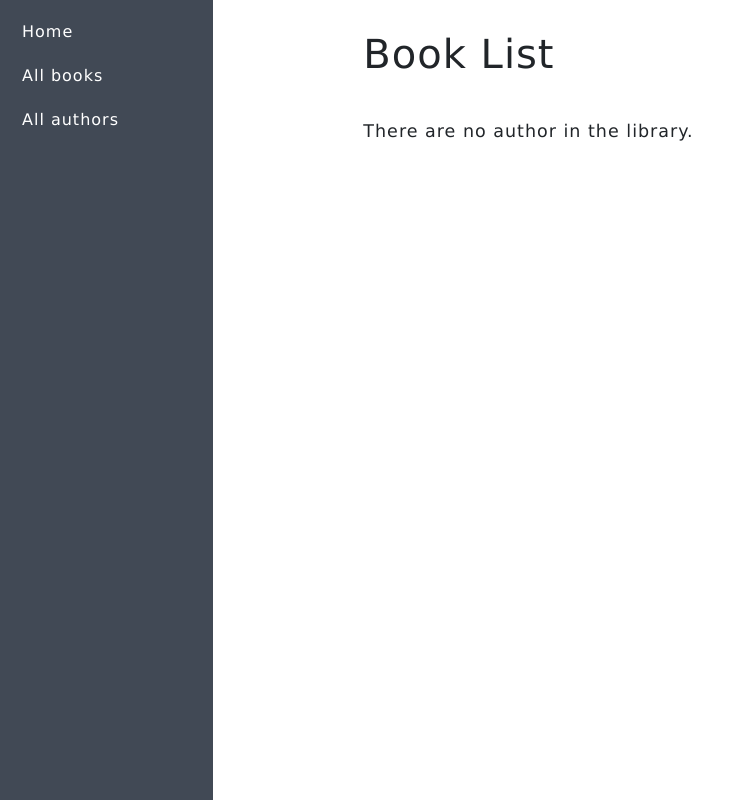
After one commit to krishna71701r/schoolproject, a Django app: page /catalog/authors/ in a window 1280 px wide. The commit adds this page. Shown: the whole page, without its empty margins (0-732 px from the left). Run offline with Django 5.2, Linux system fonts and the light colour scheme; data that the repository does not hold is empty.

Commit message:
add author list feature

```diff
--- a/catalog/templates/base_generic.html
+++ b/catalog/templates/base_generic.html
@@ -23,7 +23,7 @@
 
               <li class="item-1"><a class="main-url" href="{% url 'home' %}">Home</a></li>
               <li class="item-1"><a class="main-url" href="{% url 'books' %}">All books</a></li>
-              <li class="item-1"><a class="main-url" href="">All authors</a></li>
+              <li class="item-1"><a class="main-url" href="{% url 'authors' %}">All authors</a></li>
 
             </ul>
           {% endblock %}
--- /dev/null
+++ b/catalog/templates/catalog/author_list.html
@@ -0,0 +1,16 @@
+{% extends "base_generic.html" %}
+
+{% block content %}
+  <h1>Book List</h1>
+  {% if author_list %}
+    <ol class="list">
+      {% for author in author_list %}
+      <li class="item-1">
+        <a class="link" href="{{ author.get_absolute_url }}">{{ author }}</a>
+        ({{author.date_of_birth}} - {{author.date_of_death}})</li>
+      {% endfor %}
+    </ol>
+  {% else %}
+    <p>There are no author in the library.</p>
+  {% endif %}
+{% endblock %}
--- a/catalog/templates/catalog/home.html
+++ b/catalog/templates/catalog/home.html
@@ -18,4 +18,5 @@
     <li><strong>Authors:</strong> {{ num_authors }}</li>
 
   </ul>
+  <p>you visited {{num_visits}} times!</p>
 {% endblock %}
--- a/catalog/urls.py
+++ b/catalog/urls.py
@@ -6,5 +6,6 @@ urlpatterns = [
          ),
     path('books/',views.BookListView.as_view(),name='books'),
     path('books/<int:pk>/',views.BookDetailView.as_view(),name='book-detail'),
-    path('authors/<int:pk>/',views.AuthorDetailView.as_view(),name='author-detail' )
+    path('authors/<int:pk>/',views.AuthorDetailView.as_view(),name='author-detail' ),
+    path('authors/',views.AuthorListView.as_view(),name='authors')
 ]
--- a/catalog/views.py
+++ b/catalog/views.py
@@ -21,12 +21,15 @@ def home(request):
 
     # The 'all()' is implied by default.
     num_authors = Author.objects.count()
-
+    num_visits = request.session.get('num_visits', 0)
+    num_visits += 1
+    request.session['num_visits']=num_visits
     context = {
         'num_books': num_books,
         'num_instances': num_instances,
         'num_instances_available': num_instances_available,
         'num_authors': num_authors,
+        'num_visits':num_visits
     }
 
     # Render the HTML template home.html with the data in the context variable
@@ -50,3 +53,7 @@ class AuthorDetailView(generic.detail.DetailView):
 class BookListView(generic.list.ListView):
     model=Book
     paginate_by = 15
+
+class AuthorListView(generic.list.ListView):
+    model=Author
+    paginate_by=15
```
